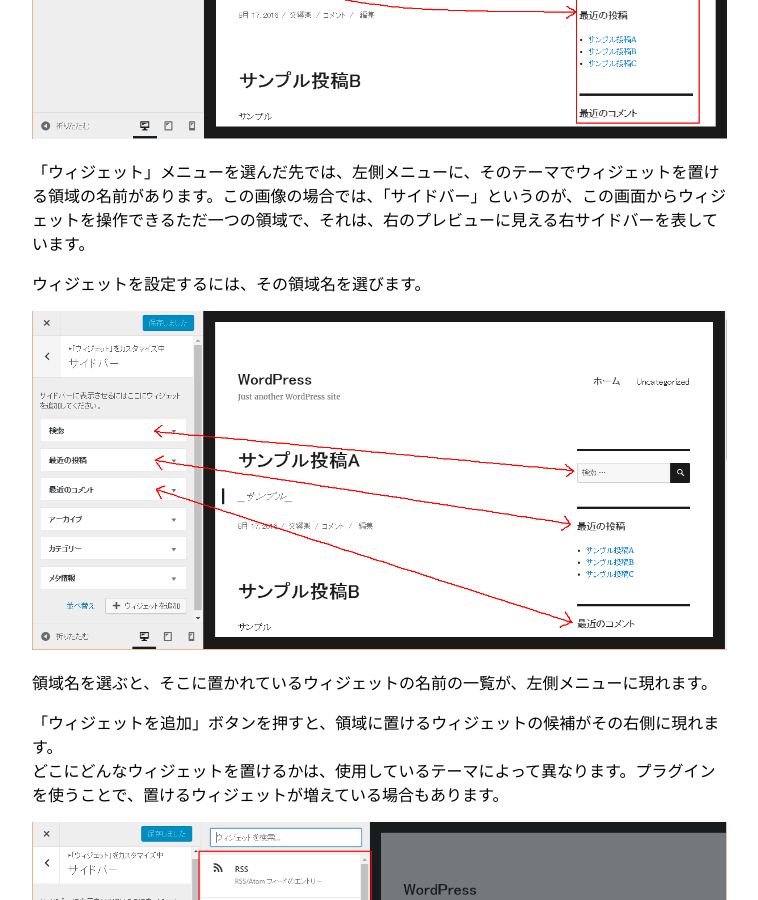
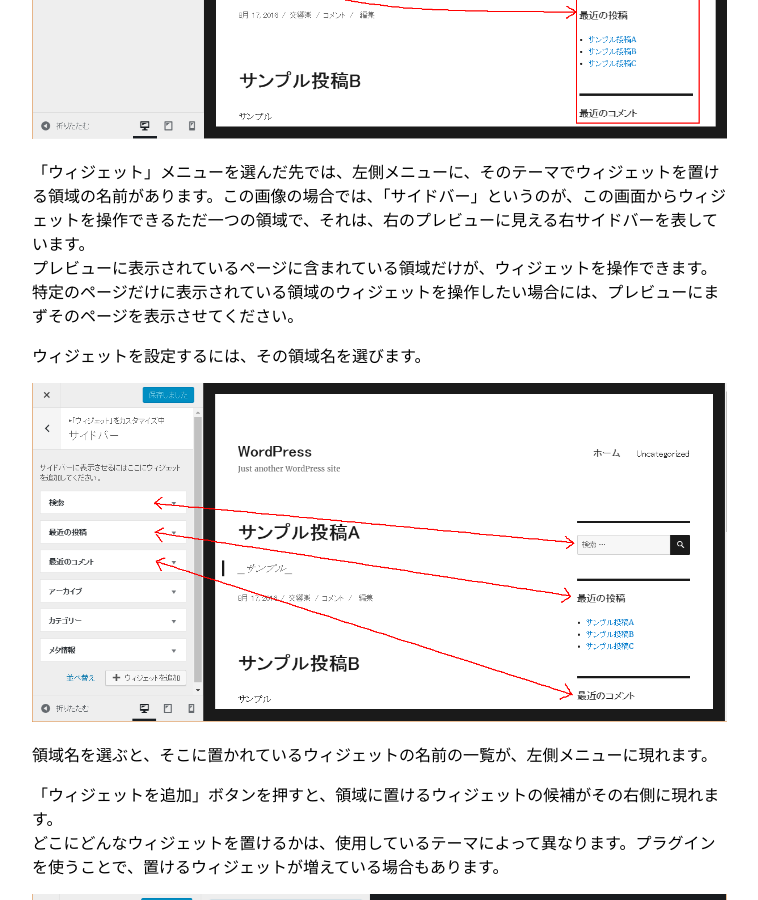
Before and after one commit to jawordpressorg/user-manual, a Jekyll site: the page built from 4_gaikan/index.md, in a window 1280 px wide and 900 px high, scrolled down 8868 px. Shown: the whole window, without its empty margins (383-1141 px from the left). Built offline with Jekyll 4.4.1, drawn with Linux system fonts in a browser that asks for light colours; nearby versions of some CDN libraries.

Commit message:
カスタマイズ画面のウィジェットの説明。説明文を修正。

```diff
--- a/4_gaikan/index.md
+++ b/4_gaikan/index.md
@@ -113,6 +113,7 @@ title: 外観
 ![カスタマイズ画面の説明10]({{ site.baseurl }}/assets/images/customizer10.png)
 
 「ウィジェット」メニューを選んだ先では、左側メニューに、そのテーマでウィジェットを置ける領域の名前があります。この画像の場合では、「サイドバー」というのが、この画面からウィジェットを操作できるただ一つの領域で、それは、右のプレビューに見える右サイドバーを表しています。
+プレビューに表示されているページに含まれている領域だけが、ウィジェットを操作できます。特定のページだけに表示されている領域のウィジェットを操作したい場合には、プレビューにまずそのページを表示させてください。
 
 ウィジェットを設定するには、その領域名を選びます。
 
```
